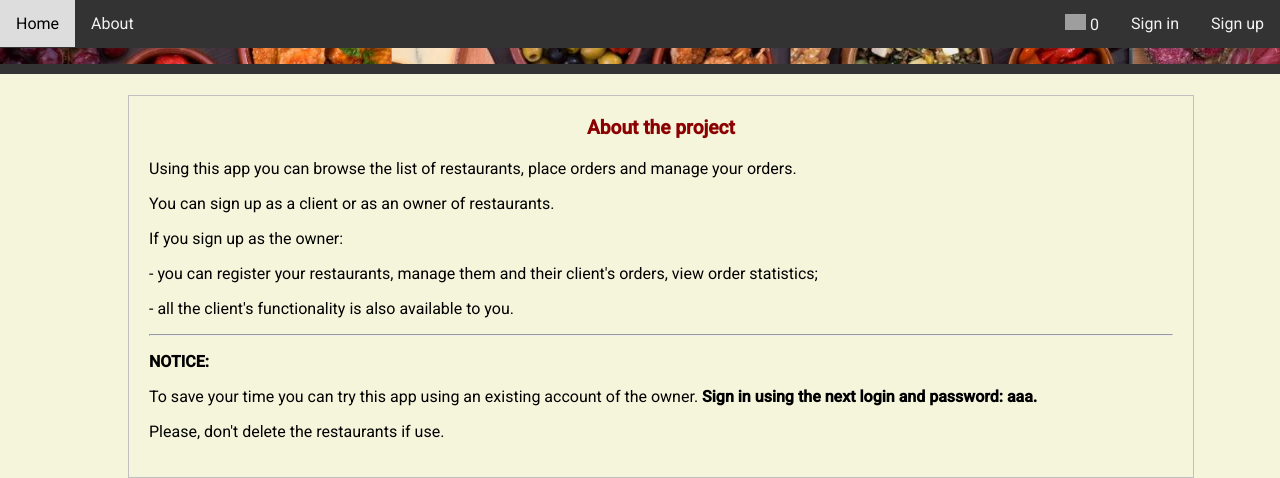
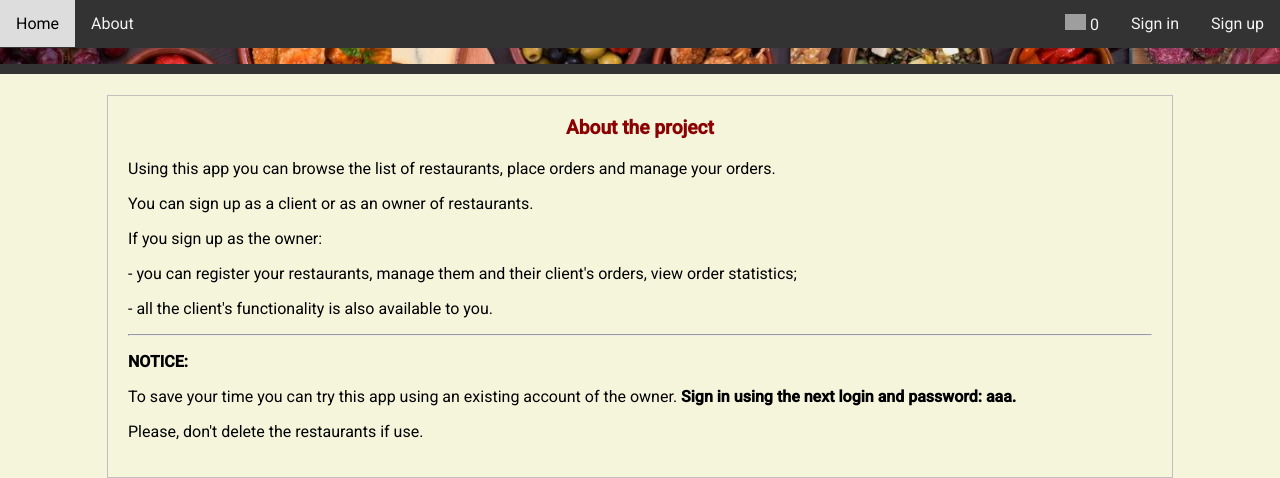
Before and after one commit to xxxandriyxxx/restaurant2-front, an Angular app: page /about in a window 1280 px wide. Shown: the top 478 px of the page. Built offline with nearby package versions, Linux system fonts and the light colour scheme; grey boxes are pictures that could not be loaded.

Commit message:
changed about component styles

```diff
--- a/src/app/modules/about/about/about.component.css
+++ b/src/app/modules/about/about/about.component.css
@@ -6,7 +6,7 @@ body {
 
 #container {
   width: 80%;
-  margin: 20px 10%;
+  margin: 20px auto;
   padding: 20px;
   border: 1px solid silver;
 }
```
